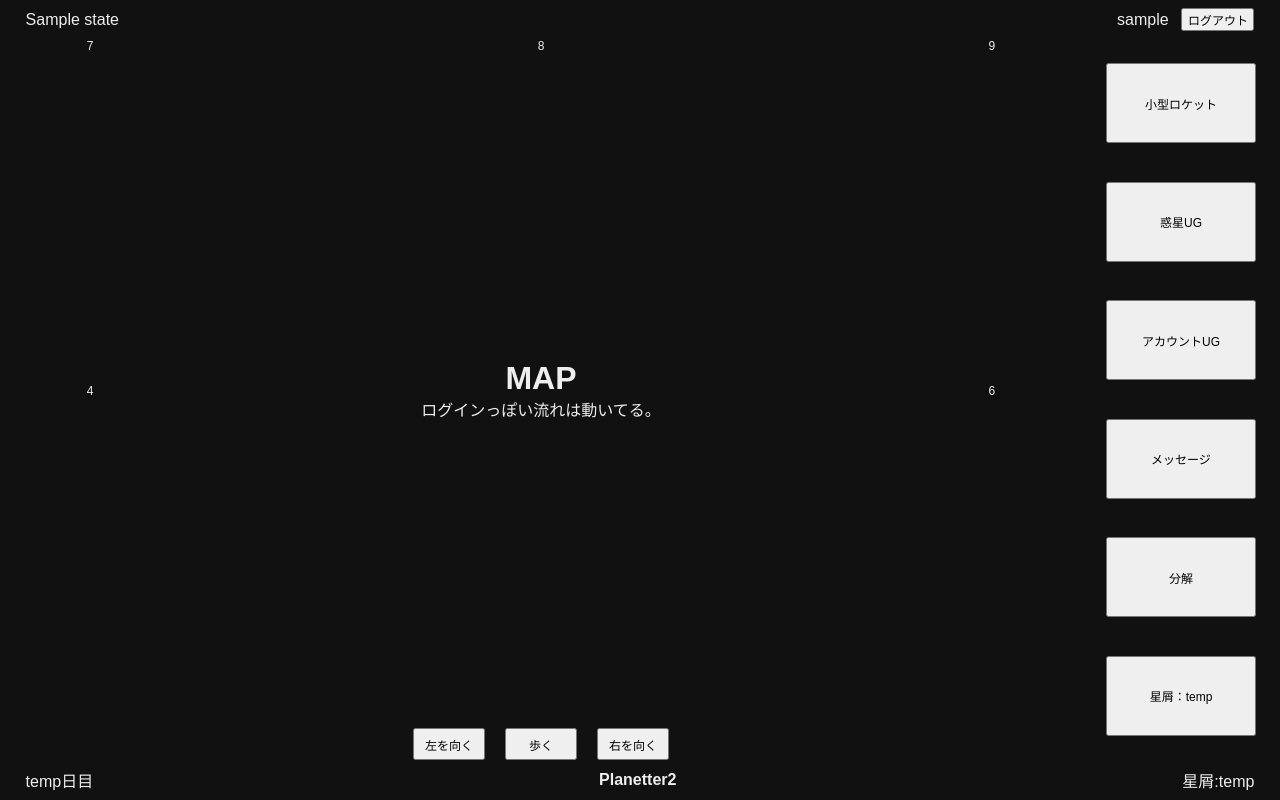
After one commit to atachan14/Planetter2, a Flask app: template templates/planet.jinja in a window 1280 px wide. The commit adds this page. Run offline with Flask 3, Linux system fonts and the light colour scheme; the template is opened without the code that fills it: most values are stand-ins (such as "Sample title", 1, 10 or a date in 2020).

Commit message:
cssとjinja調整。readmeとdev追加。

```diff
--- a/requirements.txt
+++ b/requirements.txt
@@ -2,4 +2,4 @@ flask
 gunicorn
 psycopg2-binary
 python-dotenv
-python-3.12.8
+# python-3.12.8
--- a/routes/index.py
+++ b/routes/index.py
@@ -21,4 +21,4 @@ def index():
     if session.pop("show_landing", False):
         return render_template("landing.jinja", state=state)
 
-    return render_template("main.jinja", state=state)
+    return render_template("planet.jinja", state=state)
--- a/static/css/main.css
+++ b/static/css/main.css
@@ -1,5 +1,5 @@
 * {
-    margin:0;
+  margin: 0;
   padding: 0;
 }
 button {
@@ -16,66 +16,166 @@ body {
   display: flex;
   flex-direction: column;
   justify-content: center;
-    height: 100vh;
+  height: 100dvh;
+  padding-bottom: env(safe-area-inset-bottom);
   text-align: center;
-    margin:0;
+  margin: 0;
 }
 /* top */
 .top-root h1 {
-    font-size: 5rem;
+  font-size: clamp(3rem, 10vw, 15rem);
 }
-
 .login-box {
-    width: 200px;
-    margin: 100px auto;
   display: flex;
   flex-direction: column;
-    gap: 10px;
+  justify-content: center;
+  align-items: center;
+  gap: 2vh;
 }
-.login-error{
+.login-box input,
+.login-box button {
+  height: 4vh;
+  width: clamp(10rem, 30vw, 15rem);
+  max-width: 300px;
+}
+.login-error {
+  height: 4vh;
   color: rgb(255, 0, 0);
 }
 
-/* main */
-.main-root{
+/* layout-main */
+.main-root {
   display: flex;
   flex-direction: column;
-    height: 100vh;
+  height: 100%;
   text-align: center;
-    margin:0;
+  margin: 0;
 }
-.main-root header{
-    height: 80px;
+.main-root header {
+  height: 5vh;
 }
-.main-root main{
-    flex:1;
+.main-root footer {
+  height: 5vh;
 }
-.main-root footer{
-    height: 80px;
+.main-root .main-area {
+  flex: 1;
+  position: relative;
 }
-
+.main-root .layout-cutter {
+  display: flex;
+  height: 100%;
+}
+.main-root main {
+  flex: 1;
+  display: flex;
+  justify-content: center;
+  align-items: center;
+  position: relative;
+}
+.main-root aside {
+  padding: 3vh;
+  width: 150px;
+}
+.main-root .aside-opener {
+  display: none;
+}
+@media (max-width: 767px) {
+  .main-root aside {
+    display: none;
+  }
+  .main-root .aside-opener {
+    display: block;
+    position: absolute;
+    bottom: 1vh;
+    right: 2vh;
+    width: 20vw;
+    height: 10vw;
+    font-size: 1rem;
+  }
+  .main-root aside.open {
+    display: block;
+    position: absolute;
+    top: 1vh;
+    right: 1vh;
+  }
+}
 
 /* head-bar */
 .head-bar {
   display: flex;
   justify-content: space-between;
   align-items: center;
-    padding: 2vw 2vw;
+  padding: 1vh 2vw;
+  font-size: 1rem;
 }
-.head-bar * {
-    font-size: 2.5vw;
-}
-.head-section{
+.head-section {
   display: flex;
-    gap:1vw;
+  gap: 1vw;
   align-items: center;
 }
-.head-bar button{
+.head-bar button {
   font-size: 0.75em;
 }
 
+/* foot-bar */
+.foot-bar {
+  display: flex;
+  justify-content: space-between;
+  align-items: center;
+  padding: 1vh 2vw;
+  font-size: 1rem;
+}
+.foot-bar h1 {
+  font-size: 1rem;
+}
 
+/* aside-bar */
+.aside-bar {
+  height: 100%;
+  display: flex;
+  flex-direction: column;
+  justify-content: space-between;
+  gap: 3vh;
+}
+.aside-bar button {
+  height: 10vh;
+  width: 100%;
+}
 
-
-
-/* main */
+/* landing */
+.landing-root {
+  display: flex;
+  flex-direction: column;
+}
+/* planet-grid */
+.planet-layout {
+  display: flex;
+  flex-direction: column;
+  height: 100%;
+  width: 100%;
+}
+.planet-grid {
+  flex: 1;
+  display: grid;
+  grid-template-columns: 1fr 4fr 1fr;
+  grid-template-rows: auto 1fr;
+  overflow: hidden;
+  position: relative;
+}
+.planet-grid > * {
+  display: flex;
+  justify-content: center;
+  align-items: center;
+}
+.planet-grid .surround {
+  font-size: 0.75rem;
+}
+.planet-move {
+  height: 2em;
+  display: flex;
+  justify-content: center;
+  gap: 20px;
+}
+.planet-move button {
+  width: 6em;
+}
--- /dev/null
+++ b/templates/aside-bar.jinja
@@ -0,0 +1,8 @@
+<div class="aside-bar">
+  <button>小型ロケット</button>
+  <button>惑星UG</button>
+  <button>アカウントUG</button>
+  <button>メッセージ</button>
+  <button>分解</button>
+  <button type="submit" class="">星屑：temp</button>
+</div>
--- /dev/null
+++ b/templates/foot-bar.jinja
@@ -0,0 +1,5 @@
+<div class="foot-bar">
+  <div class="foot-day">temp日目</div>
+  <h1 class="site-title">Planetter2</h1>
+  <div class="foot-stardust">星屑:temp</div>
+</div>
--- a/templates/header.jinja
+++ b/templates/head-bar.jinja
@@ -1,6 +1,5 @@
 <div class="head-bar">
   <div class="head-section">
-    <h1 class="site-title">Planetter2</h1>
     <span class="planet-name">{{ state.planet_name }}</span>
   </div>
   <div class="head-section">
--- a/templates/layout_main.jinja
+++ b/templates/layout_main.jinja
@@ -1,18 +1,12 @@
-{% extends 'base.jinja' %}
+{% extends 'base.jinja' %} {% block body %}
+<div class="main-root">
+  <header>{% include 'head-bar.jinja' %}</header>
 
-{% block body %}
-  <div class="main-root">
-    <header>
-      {% include 'header.jinja' %}
-    </header>
+  <div class="layout-cutter">
+    <main>{% block content %} {% endblock %}</main>
+    <aside>{% include 'aside-bar.jinja' %}</aside>
+  </div>
 
-    <main>
-      {% block content %}
-      {% endblock %}
-    </main>
-
-    <footer>
-      {% include 'footer.jinja' %}
-    </footer>
-  </div>
+  <footer>{% include 'foot-bar.jinja' %}</footer>
+</div>
 {% endblock %}
--- a/templates/main.jinja
+++ /dev/null
@@ -1,6 +0,0 @@
-{% extends "layout_main.jinja" %}
-
-{% block content %}
-<h1>MAP</h1>
-<p>ログインっぽい流れは動いてる。</p>
-{% endblock %}
--- /dev/null
+++ b/templates/planet.jinja
@@ -0,0 +1,24 @@
+{% extends "layout_main.jinja" %} {% block content %}
+<div class="planet-layout">
+  <div class="planet-grid">
+    <div class="surround">7</div>
+    <div class="surround">8</div>
+    <div class="surround">9</div>
+
+    <div class="surround">4</div>
+    <div class="center">
+      <div class="">
+        <h1>MAP</h1>
+        <p>ログインっぽい流れは動いてる。</p>
+      </div>
+    </div>
+    <div class="surround">6</div>
+    <button class="aside-opener">open</button>
+  </div>
+  <div class="planet-move">
+    <button type="submit" class="">左を向く</button>
+    <button type="submit" class="">歩く</button>
+    <button type="submit" class="">右を向く</button>
+  </div>
+</div>
+{% endblock %}
```
Also changed, not shown: templates/footer.jinja (deleted, +0 -13 lines), templates/top.jinja (+3 -9 lines), DEV.md (added), 1 other file. Lines whose indentation alone changed are shown as unchanged.
